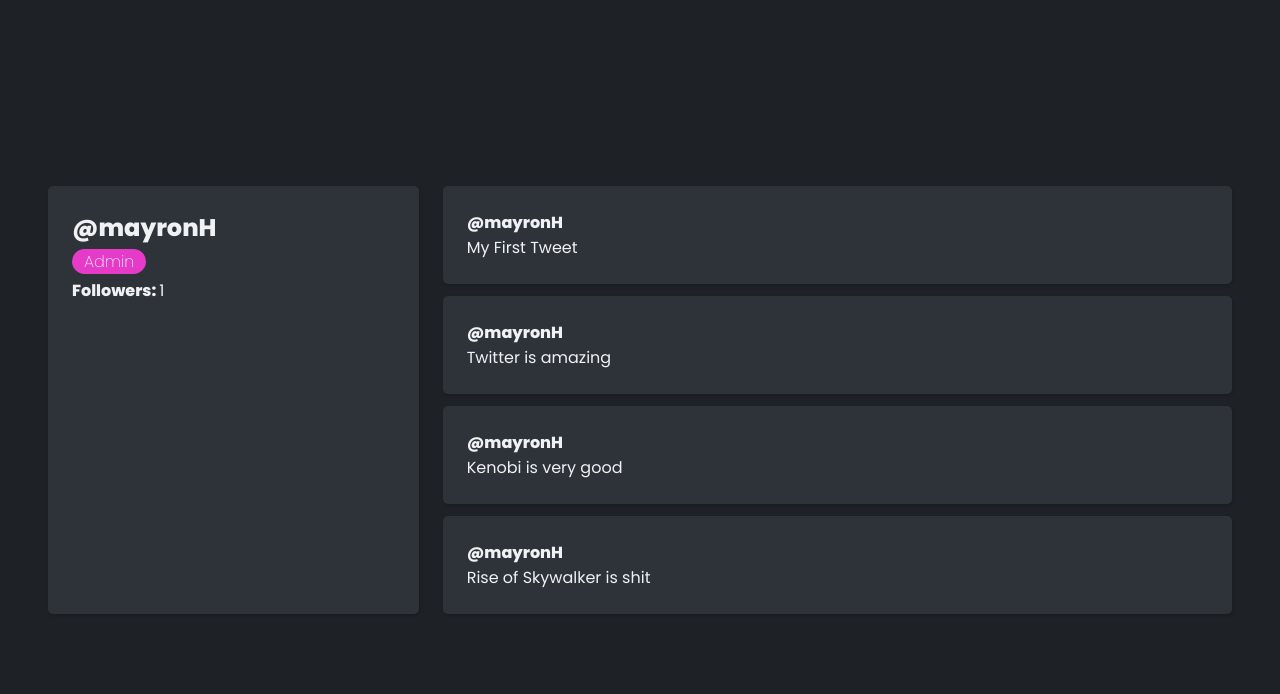
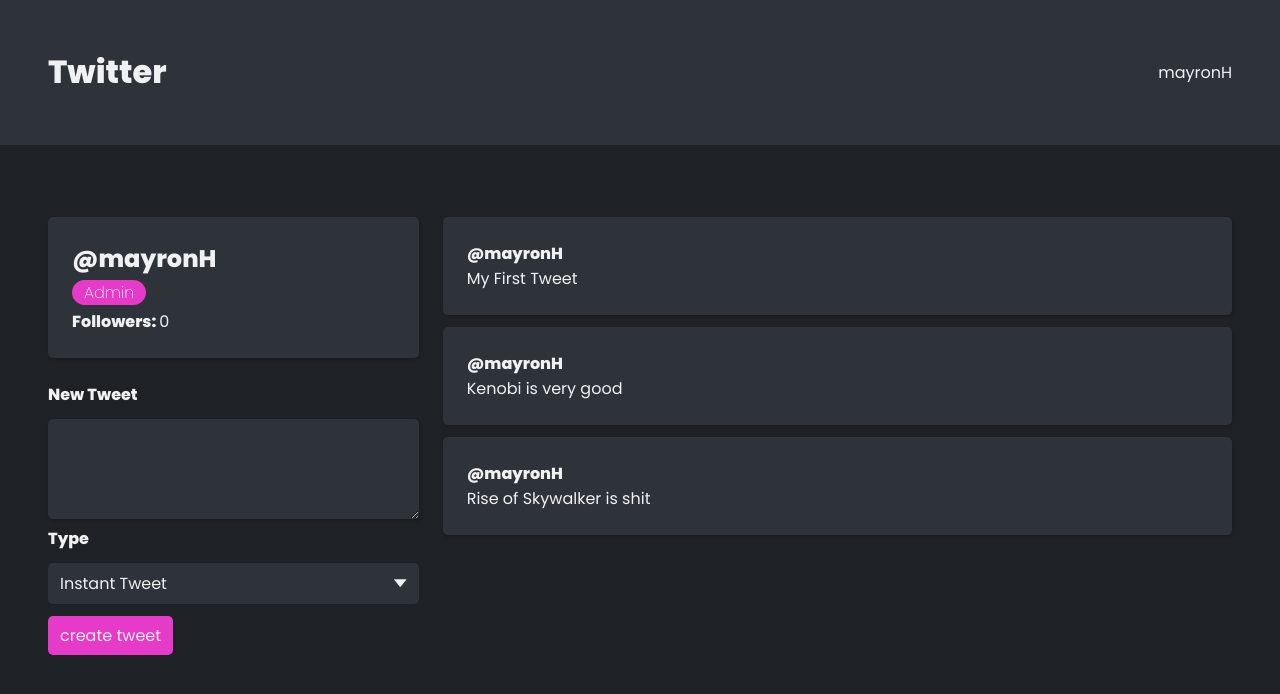
Before and after one commit to mayronH/vue-tweet-feed, a Vue app: page / in a window 1280 px wide. Shown: the top 694 px of the page. Built offline with nearby package versions, Linux system fonts and the light colour scheme.

Commit message:
create tweet event, styling and users mock api

```diff
--- a/src/App.vue
+++ b/src/App.vue
@@ -5,15 +5,31 @@ import UserProfile from './components/UserProfile.vue'
 </script>
 
 <template>
+<header class="header">
+  <h1>Twitter</h1>
+  <span class="logged-user">mayronH</span>
+</header>
   <UserProfile />
 </template>
 
 <style>
 #app {
   display: grid;
-  place-items: center;
 
   min-height: 100vh;
+}
+
+.header{
+  background-color: var(--bg-lighter);
+
+  padding: var(--extra-small-size-fluid) var(--medium-size-fluid);
+
+  display: flex;
+  flex-direction: row;
+  align-items: center;
+  justify-content: space-between;
+
+  width: 100%;
 }
 
 select {
@@ -48,7 +64,7 @@ select::-ms-expand {
 
   cursor: pointer;
 
-  background-color: var(--bg-body);
+  background-color: var(--bg-lighter);
 
   display: grid;
   grid-template-areas: 'select';
--- a/src/components/CreateTweet.vue
+++ b/src/components/CreateTweet.vue
@@ -1,6 +1,8 @@
 <script setup lang="ts">
 import { ref } from 'vue';
 import { TweetType } from '../types/index'
+
+const emit = defineEmits(['addTweet'])
 
 const options = ref<TweetType[]>([
   {
@@ -14,7 +16,10 @@ const options = ref<TweetType[]>([
 ])
 
 function createNewTweet() {
-  console.log('wah')
+  if(newTweetContent.value && newTweetType.value !== 'draft'){
+    emit('addTweet', newTweetContent.value)
+    newTweetContent.value = ''
+  }
 }
 
 const newTweetContent = ref('')
@@ -24,7 +29,7 @@ const newTweetType = ref('instant')
 <template>
   <form class="user-profile-create-tweet" @submit.prevent="createNewTweet">
         <label for="new_tweet">New Tweet</label>
-        <textarea id="new_tweet" rows="4" v-model="newTweetContent"></textarea>
+        <textarea id="new_tweet" v-model="newTweetContent" rows="4"></textarea>
 
         <div class="type">
           <label for="new_tweet_type">Type</label>
@@ -62,7 +67,7 @@ const newTweetType = ref('instant')
 
   width: 100%;
 
-  background-color: var(--bg-body);
+  background-color: var(--bg-lighter);
 
   box-shadow: var(--box-shadow);
 
--- a/src/components/UserProfile.vue
+++ b/src/components/UserProfile.vue
@@ -1,7 +1,8 @@
 <script setup lang="ts">
-import { computed, onMounted, ref, watch } from 'vue'
+import { ref } from 'vue'
 import { User } from '../types/index'
 import TweetItem from './TweetItem.vue'
+import CreateTweet from './CreateTweet.vue'
 
 const followers = ref(0)
 const user = ref<User>({
@@ -21,20 +22,13 @@ const user = ref<User>({
     },
     {
       id: 2,
-      content: 'Twitter is amazing',
+      content: 'Kenobi is very good',
       created_at: new Date(),
       isHidden: false,
       isFavorite: false,
     },
     {
       id: 3,
-      content: 'Kenobi is very good',
-      created_at: new Date(),
-      isHidden: false,
-      isFavorite: false,
-    },
-    {
-      id: 4,
       content: 'Rise of Skywalker is shit',
       created_at: new Date(),
       isHidden: false,
@@ -52,28 +46,44 @@ function toggleFavorite(id: number) {
   favoriteTweet[0].isFavorite = !favoriteTweet[0].isFavorite
 }
 
-watch(followers, (currentFollowers, oldFollowers) => {
-  if (oldFollowers < currentFollowers) {
-    console.log('wah')
-  }
-})
+function addNewTweet(content: string) {
+  user.value.tweets.unshift({
+    id: user.value.tweets.length + 1,
+    created_at: new Date(),
+    isFavorite: false,
+    isHidden: false,
+    content: content,
+  })
+}
 
-const fullName = computed(() => {
-  return `${user.value.firstName} ${user.value.lastName}`
-})
+// watch(followers, (currentFollowers, oldFollowers) => {
+//   if (oldFollowers < currentFollowers) {
+//     console.log('wah')
+//   }
+// })
 
-onMounted(() => {
-  followUser()
-})
+// const fullName = computed(() => {
+//   return `${user.value.firstName} ${user.value.lastName}`
+// })
+
+// onMounted(() => {
+//   followUser()
+// })
 </script>
 
 <template>
   <div class="user-profile">
-    <section class="user-profile-panel">
-      <h1 class="user-profile-username">@{{ user.username }}</h1>
-      <div v-if="user.isAdmin" class="admin-badge">Admin</div>
-      <div class="user-profile-followers">
-        <strong>Followers: </strong> {{ followers }}
+    <section class="user-panel">
+      <div class="user-profile-panel">
+        <h1 class="user-profile-username">@{{ user.username }}</h1>
+        <div v-if="user.isAdmin" class="admin-badge">Admin</div>
+        <div class="user-profile-followers">
+          <strong>Followers: </strong> {{ followers }}
+        </div>
+      </div>
+
+      <div class="user-create-tweet">
+        <CreateTweet @add-tweet="addNewTweet" />
       </div>
     </section>
 
@@ -99,11 +109,14 @@ onMounted(() => {
   padding: var(--large-size-fluid) var(--medium-size-fluid);
 }
 
+.user-panel{
+    margin-right: var(--small-size-fluid);
+}
+
 .user-profile-panel {
   display: flex;
   flex-direction: column;
 
-  margin-right: var(--small-size-fluid);
   padding: var(--small-size-fluid);
 
   background-color: var(--bg-lighter);
@@ -129,5 +142,6 @@ onMounted(() => {
 .user-profile-tweets-wrapper {
   display: grid;
   gap: var(--extra-small-size-fluid);
+  grid-auto-rows: min-content;
 }
 </style>
```
Also changed, not shown: src/services/users.js (added, +60 -0 lines).
